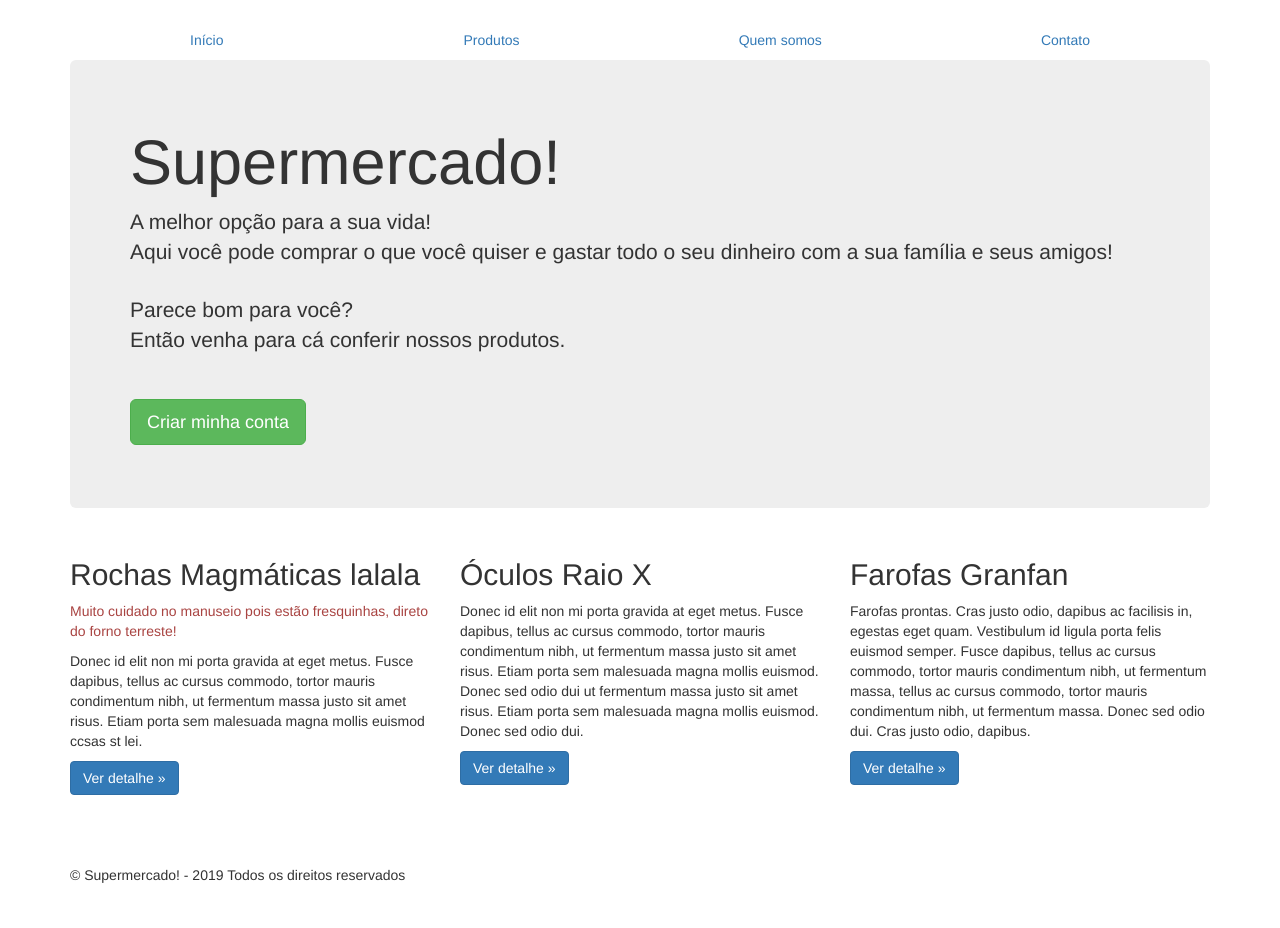
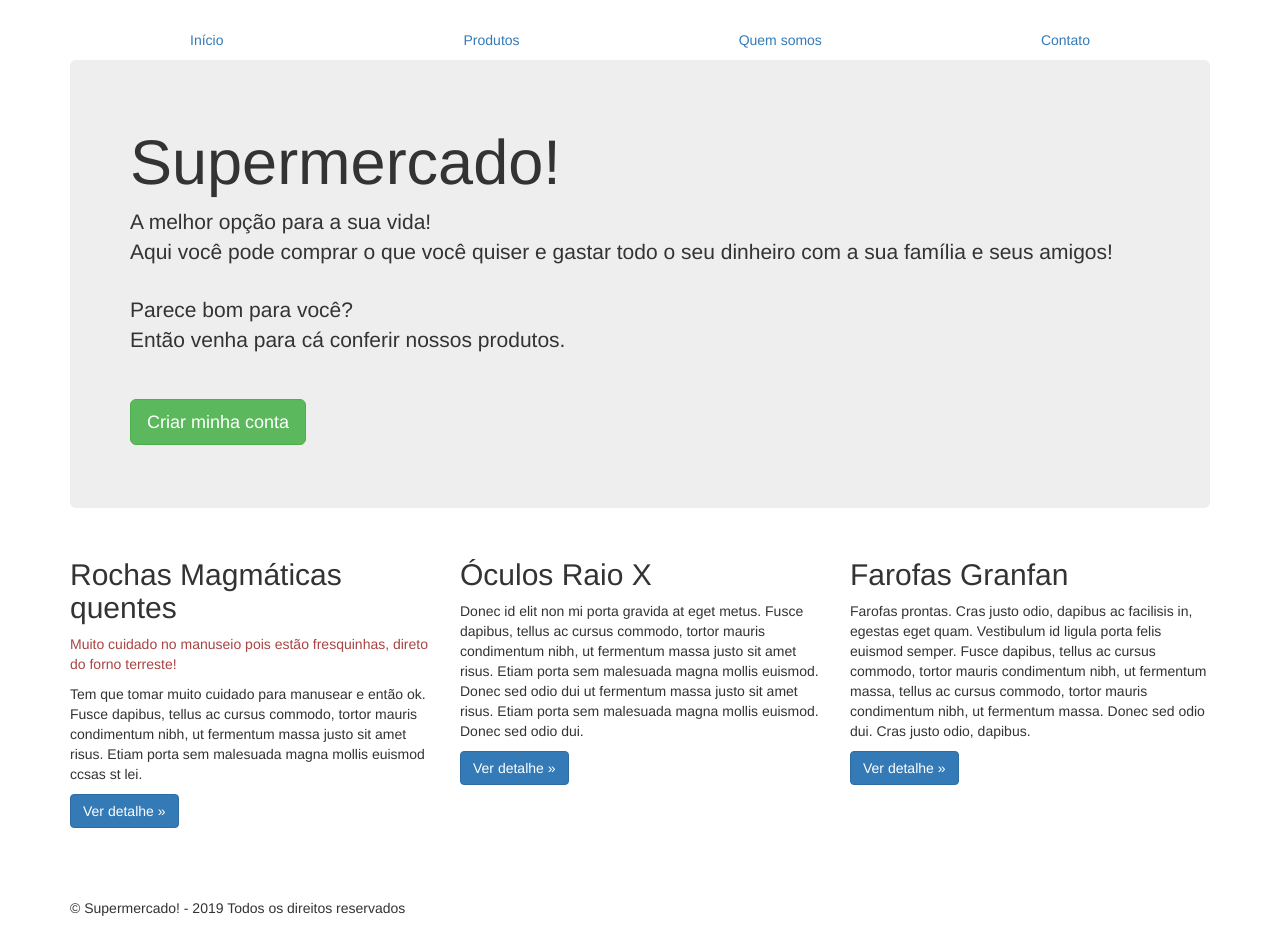
Before and after one commit to bedrickprokop/supermercado, a plain HTML site: page index.html in a window 1280 px wide. Before the commit the page ends 895 px from the top, so only its background shows below. Drawn offline with Linux system fonts and the light colour scheme.

Commit message:
Correção texto rochas magmaticas

```diff
--- a/index.html
+++ b/index.html
@@ -46,9 +46,9 @@
       <!-- Conteúdo -->
       <div class="row">
         <div class="col-lg-4">
-          <h2>Rochas Magmáticas lalala</h2>
+          <h2>Rochas Magmáticas quentes</h2>
           <p class="text-danger">Muito cuidado no manuseio pois estão fresquinhas, direto do forno terreste!</p>
-          <p>Donec id elit non mi porta gravida at eget metus. Fusce dapibus, tellus ac cursus commodo, tortor mauris condimentum nibh, ut fermentum massa justo sit amet risus. Etiam porta sem malesuada magna mollis euismod ccsas st lei.</p>
+          <p>Tem que tomar muito cuidado para manusear e então ok. Fusce dapibus, tellus ac cursus commodo, tortor mauris condimentum nibh, ut fermentum massa justo sit amet risus. Etiam porta sem malesuada magna mollis euismod ccsas st lei.</p>
           <p><a class="btn btn-primary" href="#" role="button">Ver detalhe &raquo;</a></p>
         </div>
         <div class="col-lg-4">
```
